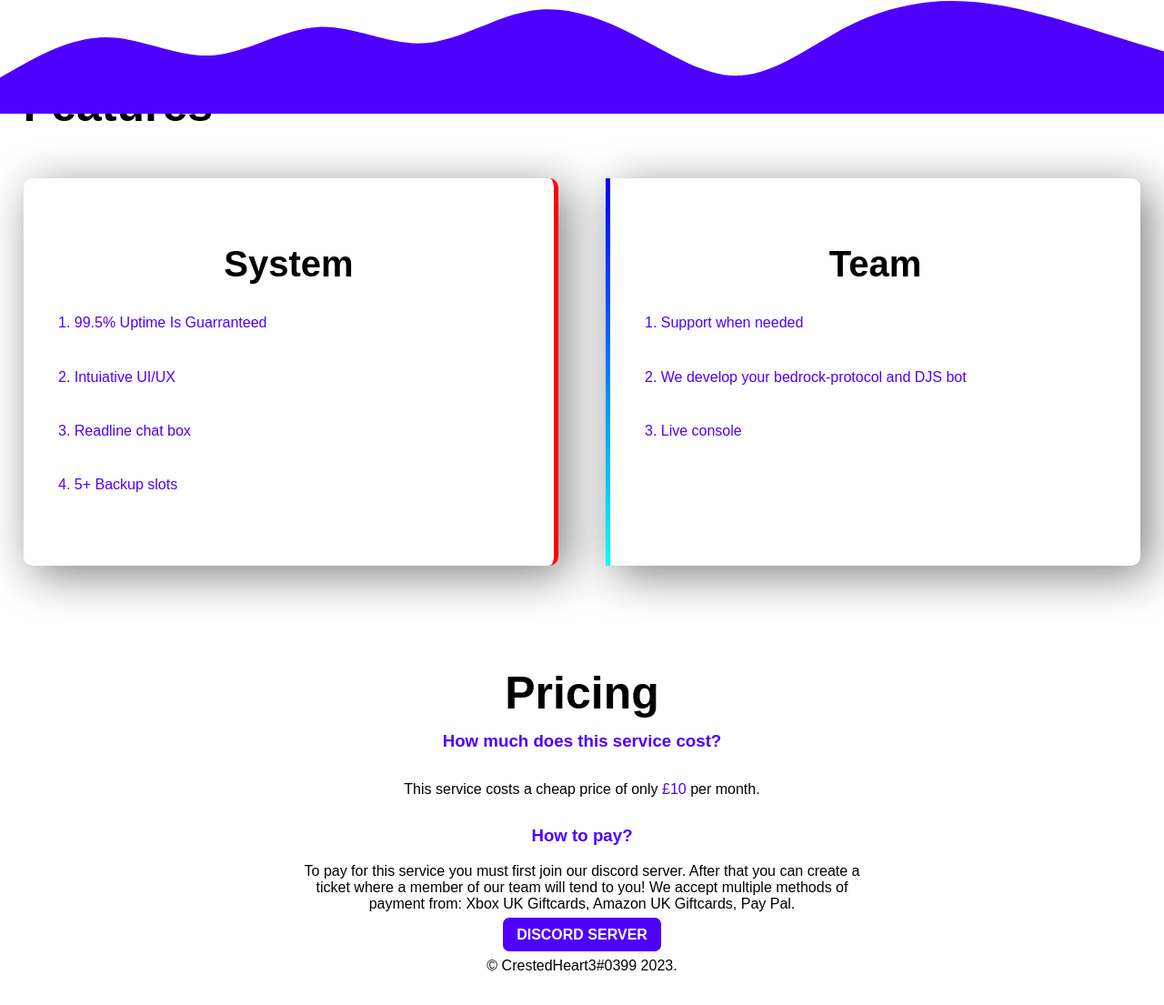
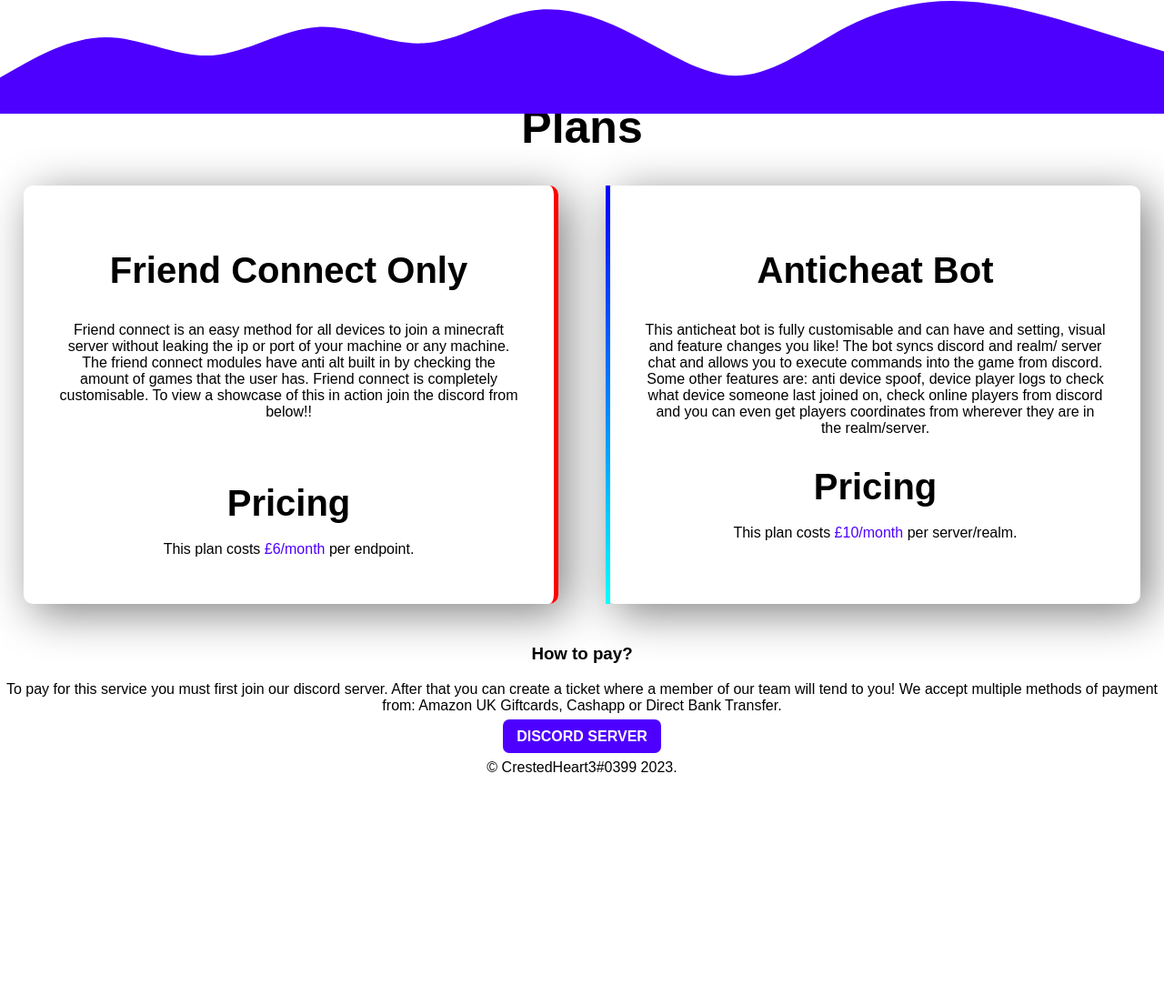
Before and after one commit to CrestedHeart3/CrestedHosting, a plain HTML site: page index.html in a window 1280 px wide. Shown: the part 675-1780 px from the top of the page at 91% size. After the commit the page ends 1714 px from the top, so only its background shows below. Drawn offline with Linux system fonts and the light colour scheme.

Commit message:
Update index.html

```diff
--- a/index.html
+++ b/index.html
@@ -3,12 +3,17 @@
 
 <head>
 	<meta charset="UTF-8">
-	<meta name="keywords" content="bot hosting, bot price, bot pricing, bedrock, minecraft, realms, servers, minecraft server hosting, gaming server, best minecraft server hosting">
+	<meta name="keywords"
+		content="bot hosting, bot price, bot pricing, bedrock, minecraft, realms, servers, minecraft server hosting, gaming server, best minecraft server hosting">
 	<meta property="og:title" content="Crested Hosting Services">
-  	<meta property="og:description" content="Crested Hosting Service is a service where we will host and develop your minecraft bedrock and discord bots.">
-  	<meta property="og:image" content="https://cdn.discordapp.com/attachments/998246803952652399/1070449094440529970/ACRP_0EAD415.png">
-  	<meta property="og:Thumbnail" content="https://cdn.discordapp.com/attachments/998246803952652399/1070449094440529970/ACRP_0EAD415.png">
-  	<meta property="twitter:card" content="https://cdn.discordapp.com/attachments/998246803952652399/1070449094440529970/ACRP_0EAD415.png">
+	<meta property="og:description"
+		content="Crested Hosting Service is a service where we will host and develop your minecraft bedrock and discord bots.">
+	<meta property="og:image"
+		content="https://cdn.discordapp.com/attachments/998246803952652399/1070449094440529970/ACRP_0EAD415.png">
+	<meta property="og:Thumbnail"
+		content="https://cdn.discordapp.com/attachments/998246803952652399/1070449094440529970/ACRP_0EAD415.png">
+	<meta property="twitter:card"
+		content="https://cdn.discordapp.com/attachments/998246803952652399/1070449094440529970/ACRP_0EAD415.png">
 	<meta content="#244564" data-react-helmet="true" name="theme-color">
 	<meta http-equiv="X-UA-Compatible" content="IE=edge">
 	<meta name="viewport" content="width=device-width, initial-scale=1.0">
@@ -17,7 +22,8 @@
 	<link href="https://fonts.googleapis.com/css2?family=Merriweather:ital,wght@1,700&display=swap" rel="stylesheet">
 	<title>Crested Bot Hosting</title>
 	<link rel="stylesheet" href="style.css">
-	<link rel="shortcut icon" href="https://cdn.discordapp.com/attachments/998246803952652399/1070449094440529970/ACRP_0EAD415.png"/>
+	<link rel="shortcut icon"
+		href="https://cdn.discordapp.com/attachments/998246803952652399/1070449094440529970/ACRP_0EAD415.png" />
 </head>
 
 <body>
@@ -43,7 +49,8 @@
 		<div class="part">
 			<div class="center-vert center">
 				<h3>Crested Bot Hosting</h3>
-				<p>Crested Bot Hosting is a new small company that creates and hosts your Minecraft Bedrock Bots for you at
+				<p>Crested Bot Hosting is a new small company that creates and hosts your Minecraft Bedrock Bots for you
+					at
 					low
 					cost. We fully maintain all bots and update when necessary and even develop the bot.</p>
 			</div>
@@ -51,33 +58,46 @@
 	</section>
 	<div class="scroll" id="scroll"><a style="width: 18.5px; height: 18px" href="#expriences"></a></div>
 	<section class="third">
-		<h1 id="expriences" style="margin-top: 130px;">Features</h1>
+	</section>
+	<section class="container">
+		<div style="margin:auto;text-align: center;">
+			<h1 id="heading2">Plans</h1>
 			<div class="container">
 				<div id="left" class="part shadow">
-				<h2 class="center">System</h2>
-				<p style="color: rgba(78, 0, 255, 1);margin-top: 5px">1. 99.5% Uptime Is Guarranteed</p>
-				<p style="color: rgba(78, 0, 255, 1);margin-top: 5px">2. Intuiative UI/UX</p>
-				<p style="color: rgba(78, 0, 255, 1);margin-top: 5px">3. Readline chat box</p>
-				<p style="color: rgba(78, 0, 255, 1);margin-top: 5px">4. 5+ Backup slots</p>
+					<div style="text-align: center;">
+						<h2 class="center">Friend Connect Only</h2>
+						Friend connect is an easy method for all devices to join a minecraft server without
+						leaking the ip or port of your machine or any machine. The friend connect modules have anti alt
+						built in by checking the amount of games that the user has. Friend connect is completely
+						customisable. To view a showcase of this in action join the discord from below!!
+						<br>
+						<br>
+						<br>
+						<h2 style="margin-bottom: 5px;color: black; text-align: center;">Pricing</h2>
+						This plan costs <span>£6/month</span> per endpoint.
+					</div>
 				</div>
 				<div id="right" class="part shadow">
-				<h2 class="center">Team</h2>
-				<p style="color: rgba(78, 0, 255, 1);margin-top: 5px">1. Support when needed</p>
-				<p style="color: rgba(78, 0, 255, 1);margin-top: 5px">2. We develop your bedrock-protocol and DJS bot
-				</p>
-				<p style="color: rgba(78, 0, 255, 1);margin-top: 5px">3. Live console</p>
+					<h2 class="center">Anticheat Bot</h2>
+					<div style="text-align: center;">This anticheat bot is fully customisable and can have and setting,
+						visual and feature changes you
+						like! The bot syncs discord and realm/ server chat and allows you to execute commands into the
+						game
+						from discord. Some other features are: anti device spoof, device player logs to check what
+						device
+						someone last joined on, check online players from discord and you can even get players
+						coordinates
+						from wherever they are in the realm/server.
+
+						<h2 style="margin-bottom: 5px;color: black; text-align: center;">Pricing</h2>
+						This plan costs <span>£10/month</span> per server/realm.
 					</div>
 				</div>
-	</section>
-	<section class="second container">
-		<div style="margin:auto;text-align: center;">
-			<h1 id="heading2">Pricing</h1>
-			<h3>How much does this service cost?</h3>
-			<p>This service costs a cheap price of only <span>£10</span> per month.</p>
+			</div>
 			<h3>How to pay?</h3>
 			<p>To pay for this service you must first join our discord server. After that you can create a ticket where
-				a member of our team will tend to you! We accept multiple methods of payment from: Xbox UK Giftcards,
-				Amazon UK Giftcards, Pay Pal.</p>
+				a member of our team will tend to you! We accept multiple methods of payment from:
+				Amazon UK Giftcards, Cashapp or Direct Bank Transfer.</p>
 			<a href="https://discord.gg/qpVXBNryuM" target="_blank" class="profile">Discord Server</a>
 		</div>
 	</section>
```
Lines whose indentation alone changed are shown as unchanged.
